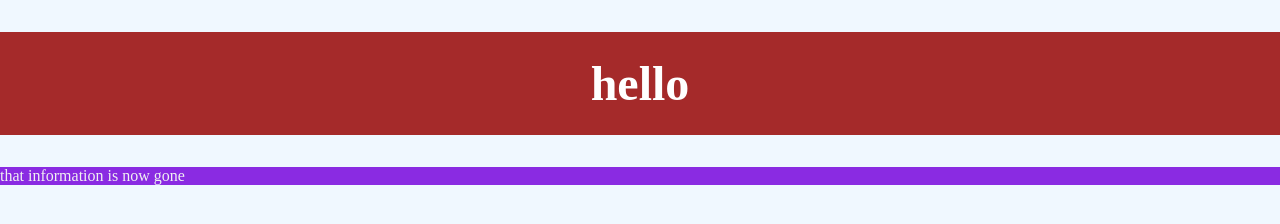
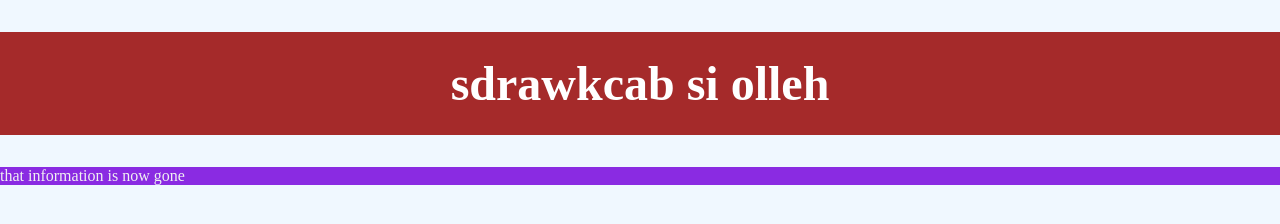
Before and after one commit to juancamilojimenezviby9-sudo/git-project, a plain HTML site: page git-project/index.html in a window 1280 px wide. Drawn offline with Linux system fonts and the light colour scheme.

Commit message:
new header

```diff
--- a/git-project/index.html
+++ b/git-project/index.html
@@ -9,7 +9,7 @@
 <body>
 
     <header calss="header">
-        <h1 class="header-title">hello</h1>
+        <h1 class="header-title">sdrawkcab si olleh</h1>
     </header>
 
     <main class="main">
```
